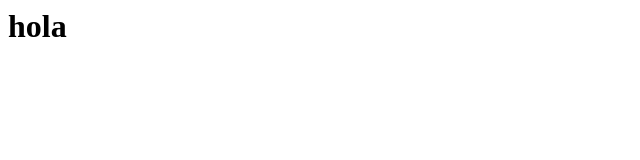
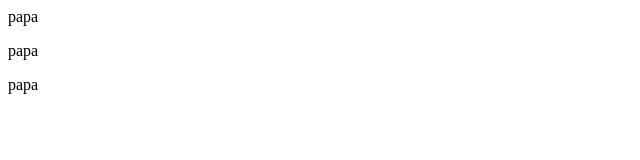
Before and after one commit to jomikuza/demoapp, a plain HTML site: page index.html in a window 1280 px wide. Shown: the whole page, without its empty margins (0-640 px from the left). Drawn offline with Linux system fonts and the light colour scheme.

Commit message:
segundo commit

```diff
--- a/index.html
+++ b/index.html
@@ -1,5 +1,8 @@
 <body>
-	<h1>hola</h1>
+	<p>papa</p>
 
 
+
+	<p>papa</p>
+	<p>papa</p>
 </body>
```
